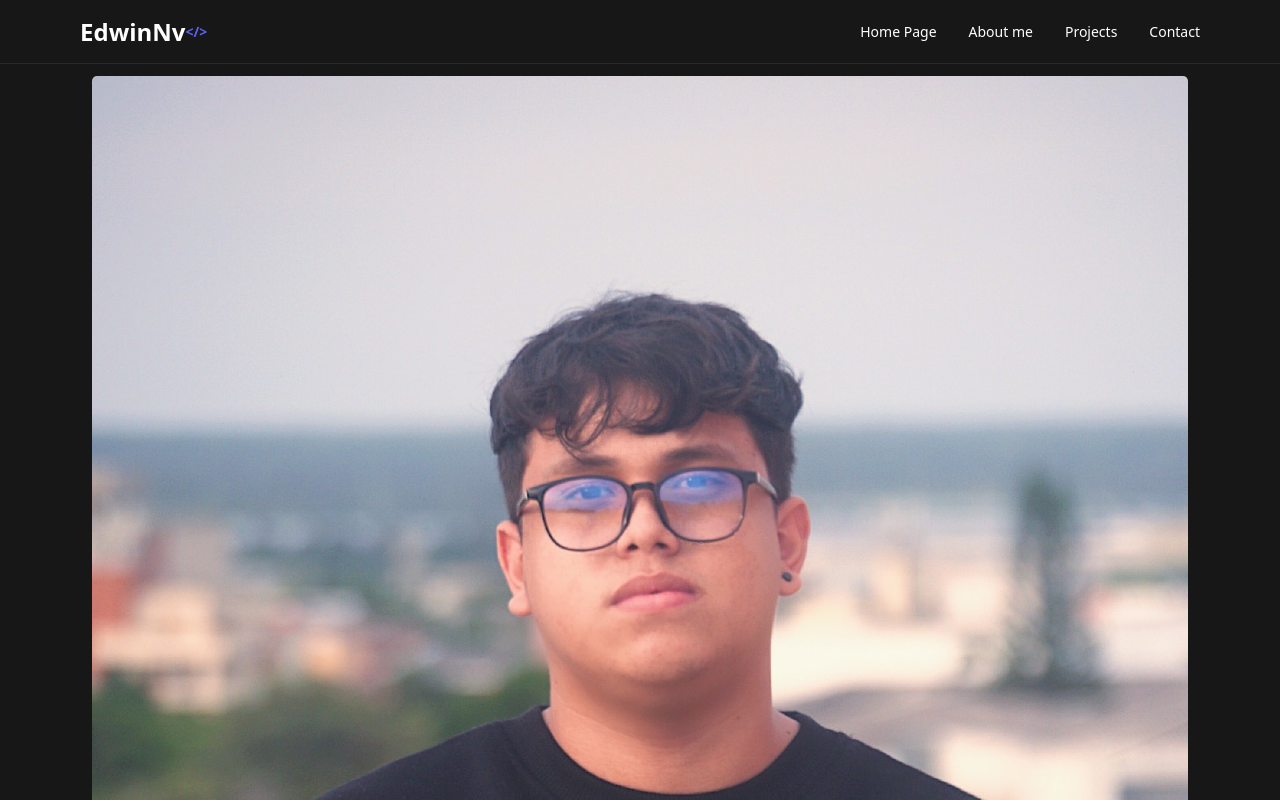
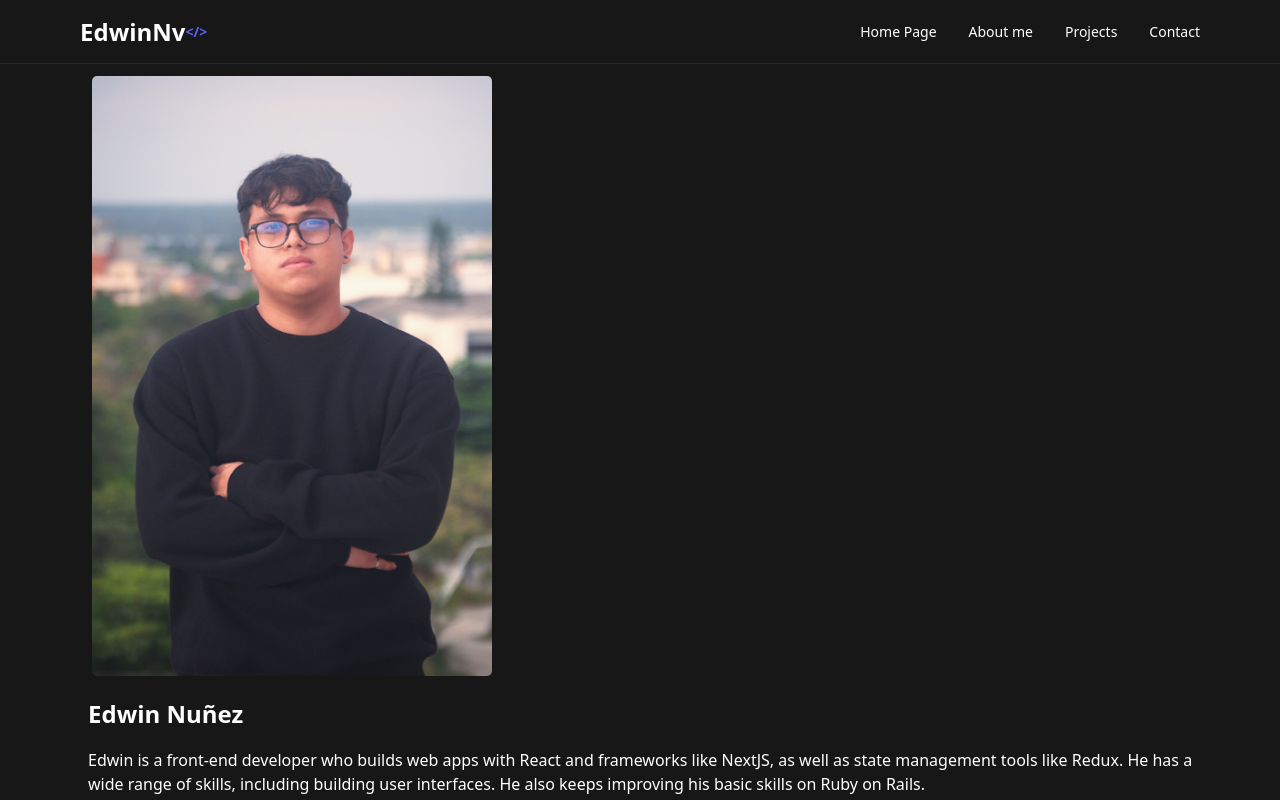
Before and after one commit to edwinnv/my-portfolio, a Next.js app: page /about in a window 1280 px wide. Shown: the top 800 px of the page. Built offline with nearby package versions, Linux system fonts and the light colour scheme; what tailwind-hamburgers would draw is missing.

Commit message:
resize image

```diff
--- a/pages/about.js
+++ b/pages/about.js
@@ -104,8 +104,8 @@ function About() {
         <title>About Me</title>
       </header>
       <div className="h-full flex flex-col">
-        <div className=" m-3 flex ">
-          <Image src={profile} alt={'me'} className="rounded" />
+        <div className=" m-3 flex  ">
+          <Image src={profile} alt={'me'} className="rounded" width={400} height={600} />
         </div>
         <div className="ml-2 mt-2 flex flex-col">
           <span className="h3 text-white ">Edwin Nuñez</span>
```
